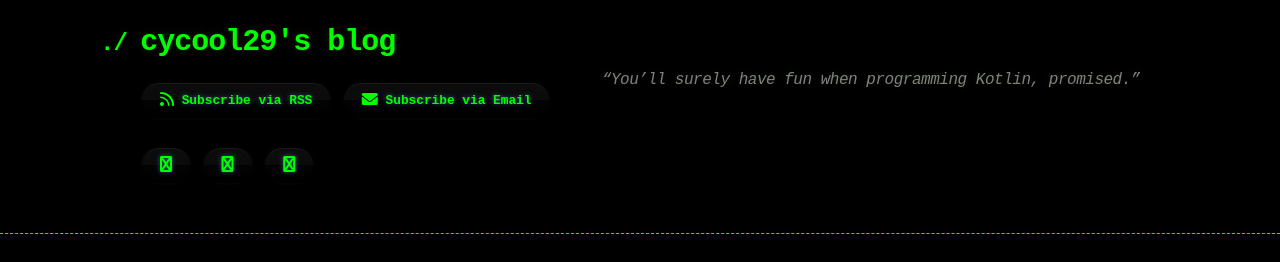
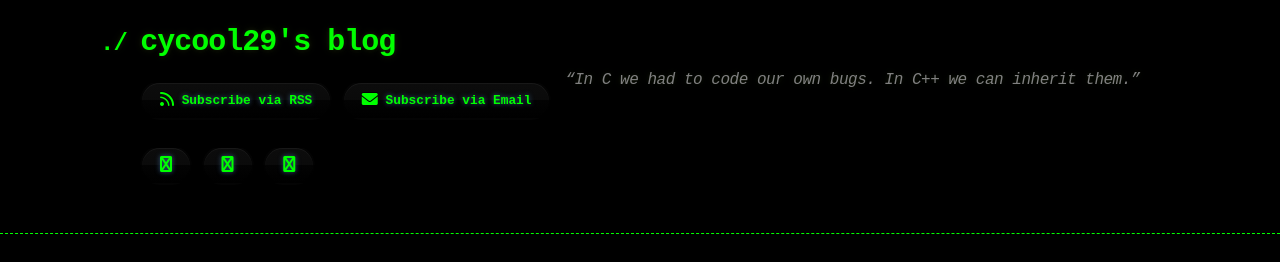
Before and after one commit to cycool29/cycool29.github.io, a Jekyll site: the page built from index.md, in a window 1280 px wide and 900 px high. Shown: the top 262 px of the window. Built offline with Jekyll 4.4.1, drawn with Linux system fonts in a browser that asks for light colours; a style sheet for code colours, icons or effects is not loaded.

Commit message:
Update quotes

```diff
--- a/_config.yml
+++ b/_config.yml
@@ -1,5 +1,5 @@
 title: cycool29's blog
-description: "“You’ll surely have fun when programming Kotlin, promised.” "
+description: "“In C we had to code our own bugs. In C++ we can inherit them.” "
 bio: A high school student. Intermediate in Python, Git, Bash. Learning JavaScript. He/Him. "
 author: cycool29
 url: https://cycool29.github.io
```
